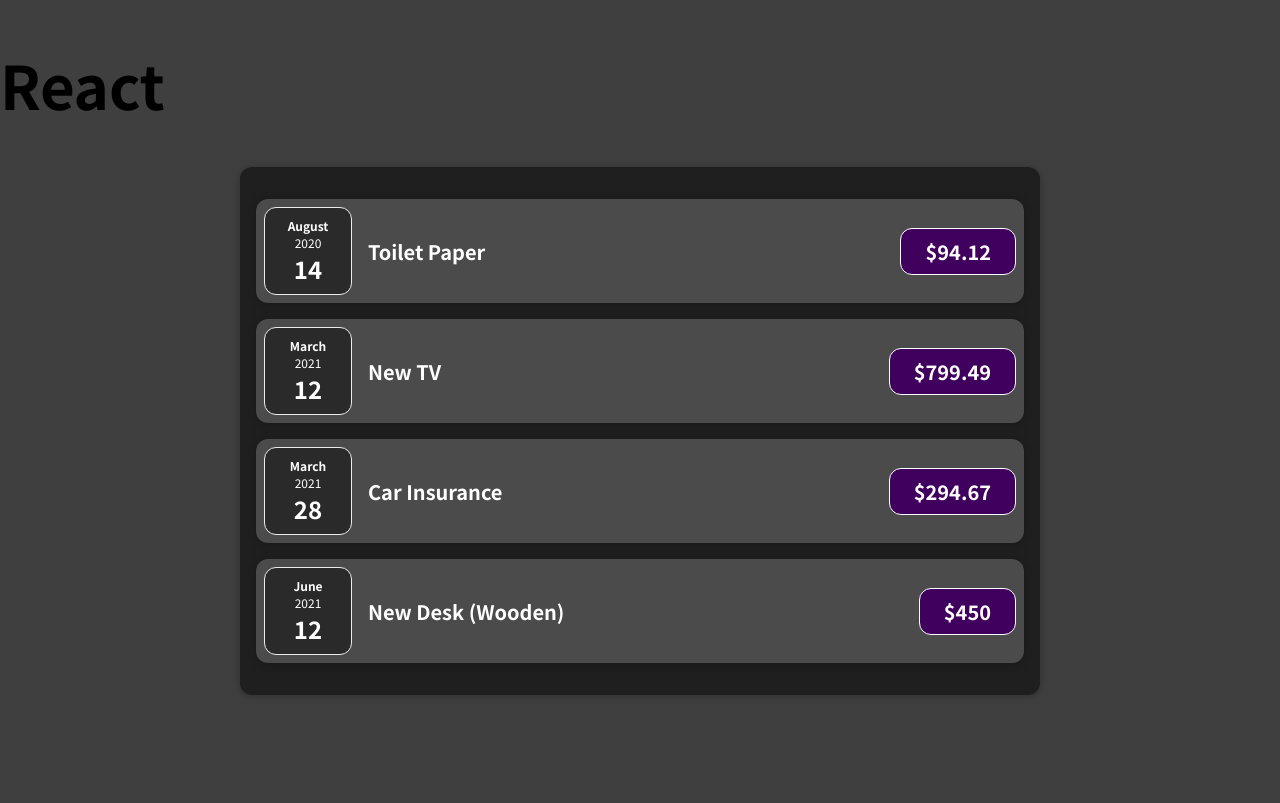
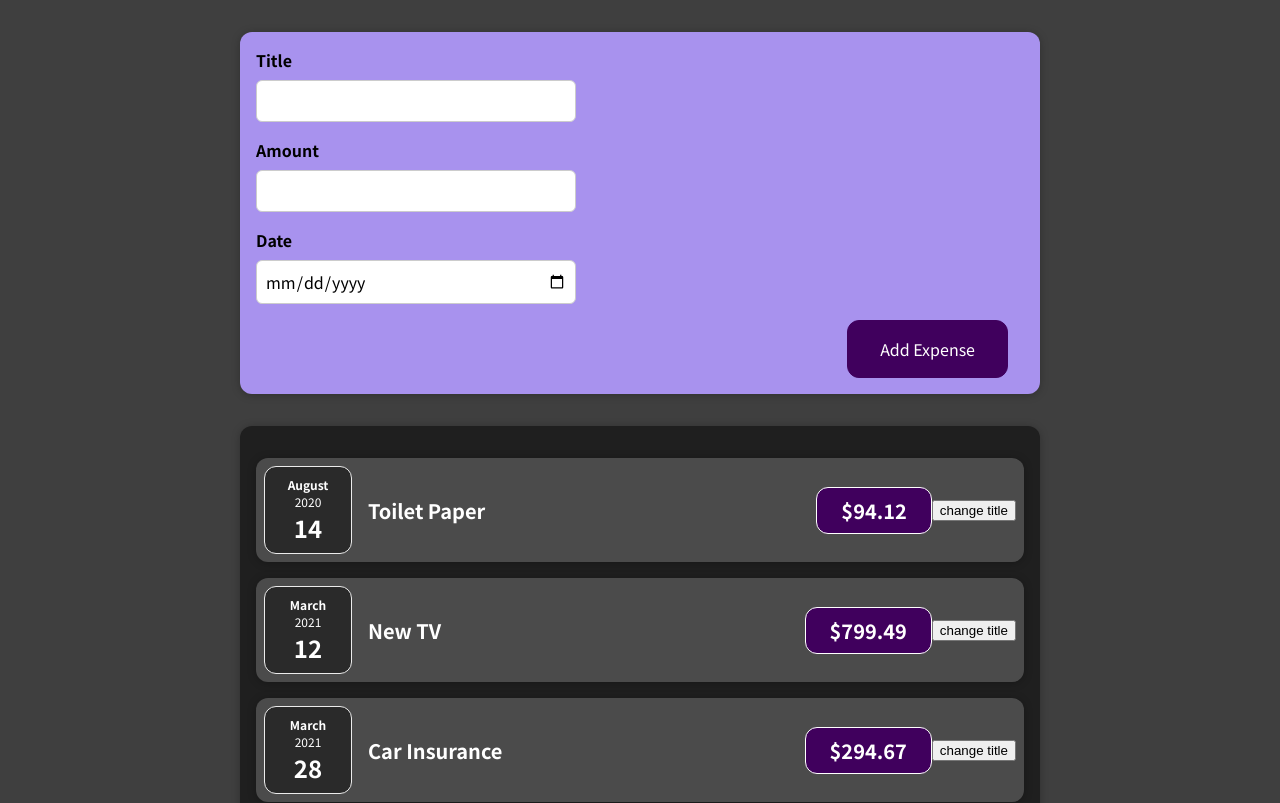
Before and after one commit to Saba-Var/Expense-tracker, a React (Create React App) app: page / in a window 1280 px wide. Shown: the top 803 px of the page. Built offline with nearby package versions, Linux system fonts and the light colour scheme.

Commit message:
make form save input data

```diff
--- a/src/App.js
+++ b/src/App.js
@@ -1,5 +1,6 @@
 import Expenses from "./components/Expenses/Expenses";
 
+import NewExpense from "./components/NewExpense/NewExpense";
 const App = () => {
   const expenses = [
     {
@@ -23,9 +24,13 @@
     },
   ];
 
+  const addExpeseHandler = (expense) => {
+    console.log(expense);
+  };
+
   return (
     <div>
-      <h1>React</h1>
+      <NewExpense onAddExpense={addExpeseHandler} />
       <Expenses items={expenses} />
     </div>
   );
--- a/src/components/Expenses/ExpenseItem.js
+++ b/src/components/Expenses/ExpenseItem.js
@@ -1,14 +1,23 @@
+import React, { useState } from "react";
 import ExpenseDate from "./ExpenseDate";
 import "./ExpenseItem.css";
 import Card from "../UI/Card";
+
 const ExpenseItem = (props) => {
+  const [title, setTitle] = useState(props.title);
+
+  const clickHandler = () => {
+    setTitle("saba");
+  };
+
   return (
     <Card className="expense-item">
       <ExpenseDate date={props.date} />
       <div className="expense-item__description">
-        <h2>{props.title}</h2>
+        <h2>{title}</h2>
         <div className="expense-item__price">${props.amount}</div>
       </div>
+      <button onClick={clickHandler}>change title</button>
     </Card>
   );
 };
--- /dev/null
+++ b/src/components/NewExpense/ExpenseForm.css
@@ -0,0 +1,26 @@
+.new-expense__controls {
+  display: flex;
+  flex-wrap: wrap;
+  gap: 1rem;
+  margin-bottom: 1rem;
+  text-align: left;
+}
+
+.new-expense__control label {
+  font-weight: bold;
+  margin-bottom: 0.5rem;
+  display: block;
+}
+
+.new-expense__control input {
+  font: inherit;
+  padding: 0.5rem;
+  border-radius: 6px;
+  border: 1px solid #ccc;
+  width: 20rem;
+  max-width: 100%;
+}
+
+.new-expense__actions {
+  text-align: right;
+}
--- /dev/null
+++ b/src/components/NewExpense/ExpenseForm.js
@@ -0,0 +1,78 @@
+import React, { useState } from "react";
+import "./ExpenseForm.css";
+const ExpenseForm = (props) => {
+  const [enteredTitle, setEnteredTitle] = useState("");
+  const [enteredAmount, setEnteredAmount] = useState("");
+  const [enteredDate, setEnteredDate] = useState("");
+
+  const titleChangeHandler = (e) => {
+    setEnteredTitle(e.target.value);
+  };
+
+  const amountChangeHandler = (e) => {
+    setEnteredAmount(e.target.value);
+  };
+
+  const dateChangeHandler = (e) => {
+    setEnteredDate(e.target.value);
+  };
+
+  const submitHandler = (e) => {
+    e.preventDefault();
+
+    const ExpenseData = {
+      title: enteredTitle,
+      amount: enteredAmount,
+      date: new Date(enteredDate),
+    };
+    props.onSaveExpenseDate(ExpenseData);
+    setEnteredTitle("");
+    setEnteredAmount("");
+    setEnteredDate("");
+  };
+
+  return (
+    <form onSubmit={submitHandler}>
+      <div className="new-expense__controls">
+        <div className="new-expense__control">
+          <label>Title</label>
+          <input
+            className="titleClass"
+            type="text"
+            value={enteredTitle}
+            onChange={titleChangeHandler}
+          />
+        </div>
+      </div>
+      <div className="new-expense__controls">
+        <div className="new-expense__control">
+          <label>Amount</label>
+          <input
+            type="number"
+            min="0.1"
+            step="0.1"
+            value={enteredAmount}
+            onChange={amountChangeHandler}
+          />
+        </div>
+      </div>
+      <div className="new-expense__controls">
+        <div className="new-expense__control">
+          <label>Date</label>
+          <input
+            type="date"
+            min="2020-01-01"
+            max="2023-01-01"
+            value={enteredDate}
+            onChange={dateChangeHandler}
+          />
+        </div>
+      </div>
+      <div className="new-expense__actions">
+        <button type="submit">Add Expense</button>
+      </div>
+    </form>
+  );
+};
+
+export default ExpenseForm;
--- /dev/null
+++ b/src/components/NewExpense/NewExpense.css
@@ -0,0 +1,38 @@
+.new-expense {
+  background-color: #a892ee;
+  padding: 1rem;
+  margin: 2rem auto;
+  width: 50rem;
+  max-width: 95%;
+  border-radius: 12px;
+  text-align: center;
+  box-shadow: 0 1px 8px rgba(0, 0, 0, 0.25);
+}
+
+.new-expense button {
+  font: inherit;
+  cursor: pointer;
+  padding: 1rem 2rem;
+  border: 1px solid #40005d;
+  background-color: #40005d;
+  color: white;
+  border-radius: 12px;
+  margin-right: 1rem;
+}
+
+.new-expense button:hover,
+.new-expense button:active {
+  background-color: #510674;
+  border-color: #510674;
+}
+
+.new-expense button.alternative {
+  color: #220131;
+  border-color: transparent;
+  background-color: transparent;
+}
+
+.new-expense button.alternative:hover,
+.new-expense button.alternative:active {
+  background-color: #ddb3f8;
+}
--- /dev/null
+++ b/src/components/NewExpense/NewExpense.js
@@ -0,0 +1,18 @@
+import "./NewExpense.css";
+import ExpenseForm from "./ExpenseForm";
+const NewExpense = (props) => {
+  const saveExpenseDataHandler = (enteredExpenseDate) => {
+    const expenseData = {
+      ...enteredExpenseDate,
+      id: Math.random().toString(),
+    };
+    props.onAddExpense(expenseData);
+  };
+
+  return (
+    <div className="new-expense">
+      <ExpenseForm onSaveExpenseDate={saveExpenseDataHandler} />
+    </div>
+  );
+};
+export default NewExpense;
```
Also changed, not shown: 1 other file (tests, documents, lock files or other folders).
